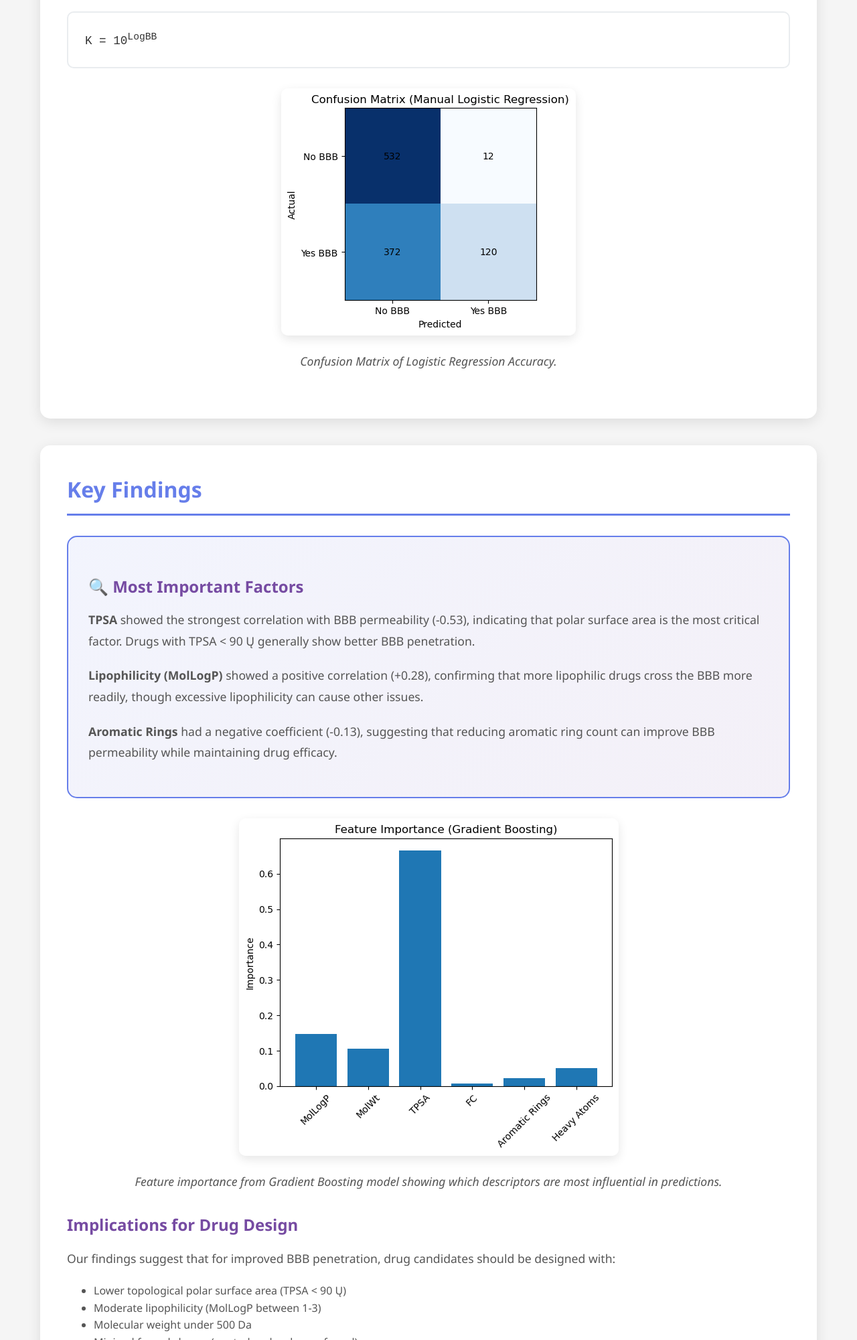
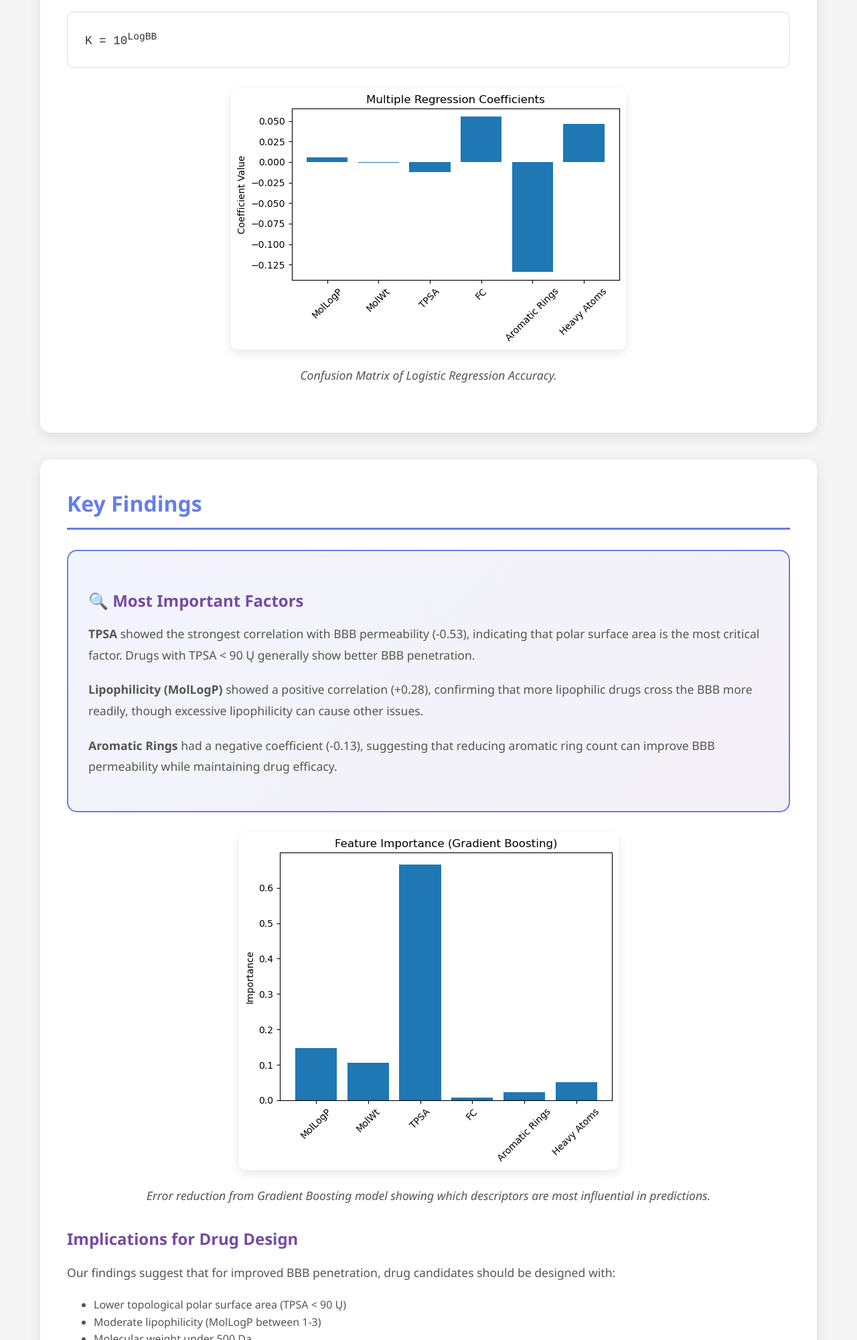
Before and after one commit to adhupar123/bbb-website, a plain HTML site: page about.html in a window 1280 px wide. Shown: the part 5523-7524 px from the top of the page at 67% size. Drawn offline with Linux system fonts and the light colour scheme.

Commit message:
Update about.html

```diff
--- a/about.html
+++ b/about.html
@@ -390,7 +390,7 @@
             </div>
 
             <div class="figure-container">
-                <img src="download (2).png" alt="Regression Coefficients">
+                <img src="download.png" alt="Regression Coefficients">
                 <p class="figure-caption">Confusion Matrix of Logistic Regression Accuracy.</p>
             </div>
         </div>
@@ -409,7 +409,7 @@
 
             <div class="figure-container">
                 <img src="download (3).png" alt="Feature Importance">
-                <p class="figure-caption">Feature importance from Gradient Boosting model showing which descriptors are most influential in predictions.</p>
+                <p class="figure-caption">Error reduction from Gradient Boosting model showing which descriptors are most influential in predictions.</p>
             </div>
 
             <h3>Implications for Drug Design</h3>
```
